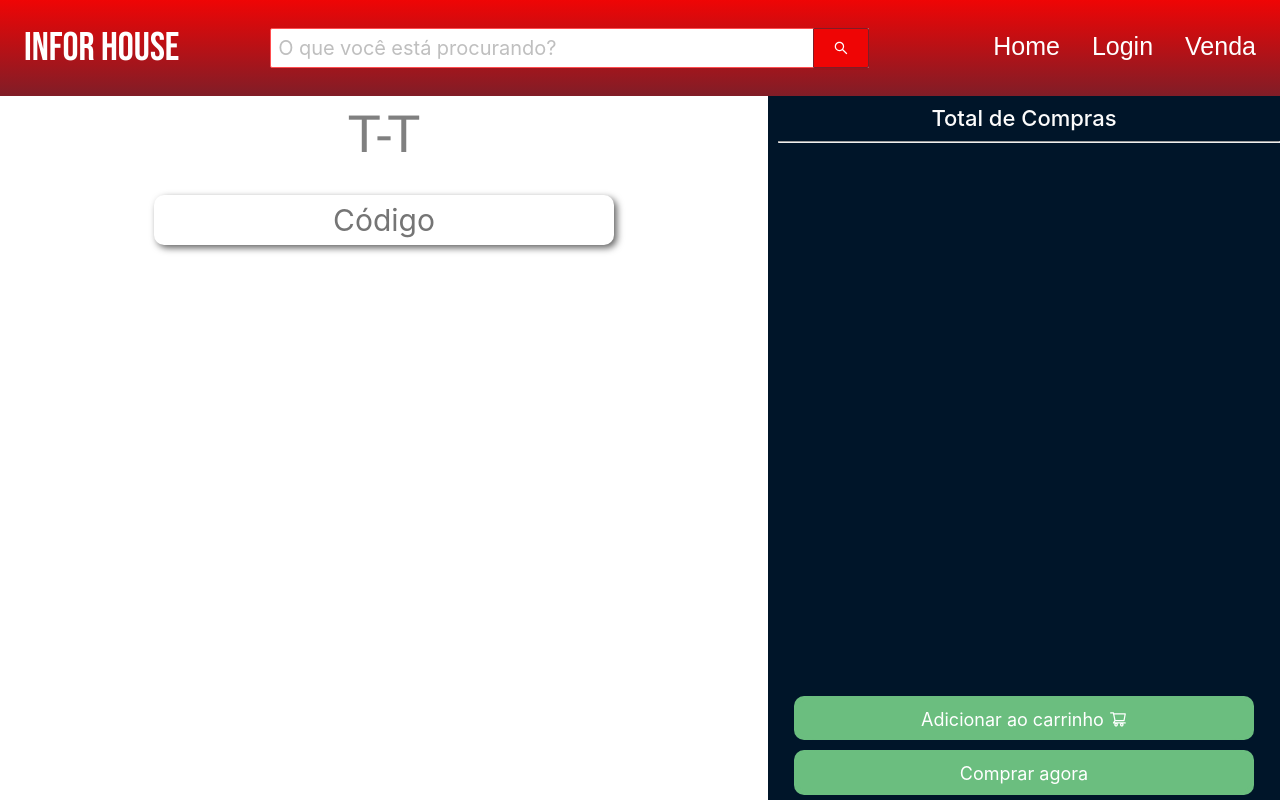
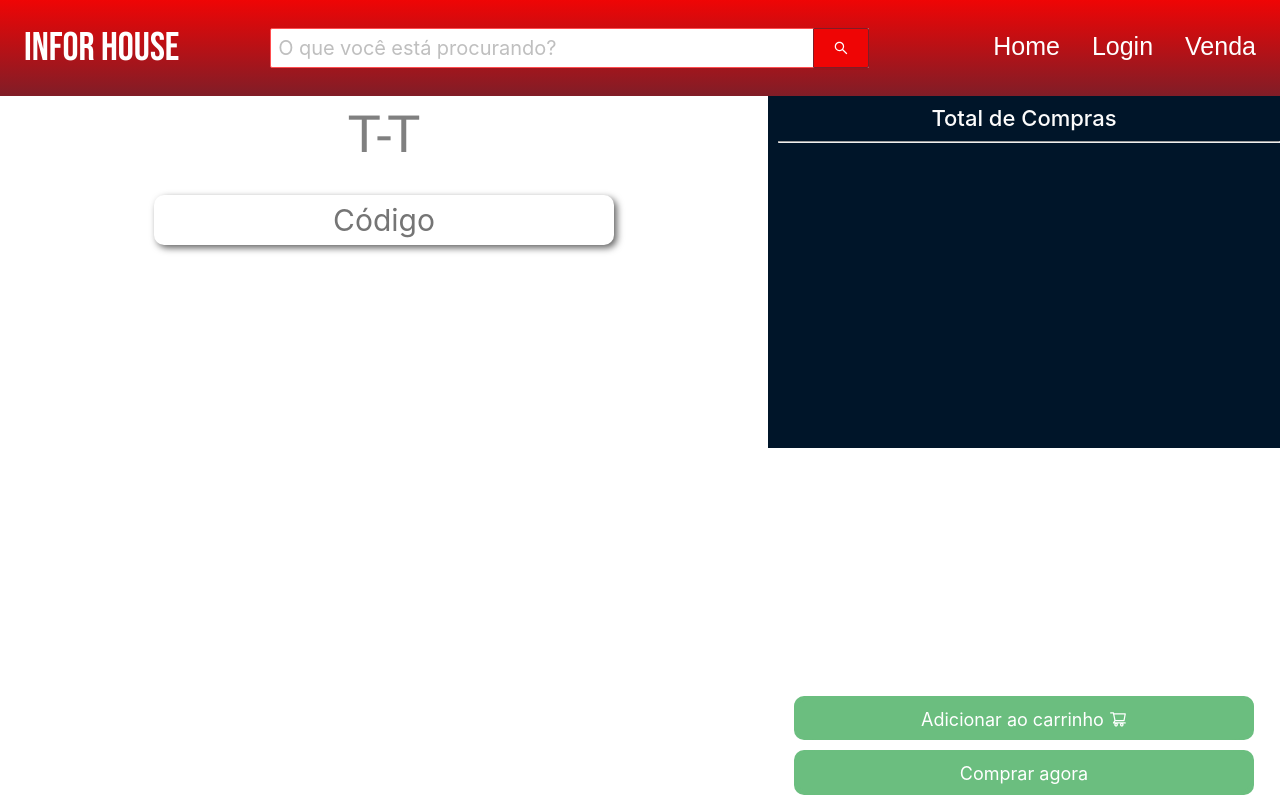
Before and after one commit to IuryMT/EstagioInforHouse, a React (Create React App) app: page /vendas in a window 1280 px wide. Built offline with nearby package versions, Linux system fonts and the light colour scheme.

Commit message:
Alterei sider

```diff
--- a/src/components/Main.js
+++ b/src/components/Main.js
@@ -115,7 +115,7 @@ export const Main = () => {
                 <Content>
                     <form onSubmit={salva2} className='form' id='form'>
                         <h1 className='title'>T-T</h1>
-                        <input maxLength={13} placeholder={"Código"} onChange={salva} id="codigo" type="text" />
+                        <input maxLength={14} placeholder={"Código"} onChange={salva} id="codigo" type="text" />
 
                         <div className='cards'>
                             {codigos.map((codigo, index) => (
@@ -142,6 +142,10 @@ export const Main = () => {
                 <Sider>
                     <h2 className='esc'>Total de Compras</h2>
                     <hr></hr>
+
+                </Sider>
+                <Sider className='esc2'>
+
                     <div className="baixo">
                         <div className='esquerda'>
                             <Button type="secundary" block>
@@ -159,6 +163,7 @@ export const Main = () => {
                         </div>
                     </div>
                 </Sider>
+
             </Layout>
             {/* <Footer>Footer</Footer> */}
             {/* </Layout> */}
--- a/src/components/css/Main.scss
+++ b/src/components/css/Main.scss
@@ -208,13 +208,24 @@ hr {
 .ant-btn-secundary:hover{
     color: #fff;
     background: rgb(107, 190, 127);
+}.esc2 {
+    height: 44vh !important;
+    position: fixed;
+    bottom: 0;
+    right: 0;
+    margin: 0;
+    background-color: #fff;
+    color: rgb(252, 252, 252);
+    text-align: center;
+    font-size: 22px;
 }
 
 .ant-layout-sider{
-    width:400px !important;
-    max-width: 400px !important;
+    width:100px !important;
+    max-width: 200px !important;
     min-width: 40vw !important;
-    height: 88vh !important;
+    height: 44vh !important;
+    right: 0!important;
     max-height: 88vh !important;
 }
 
```
